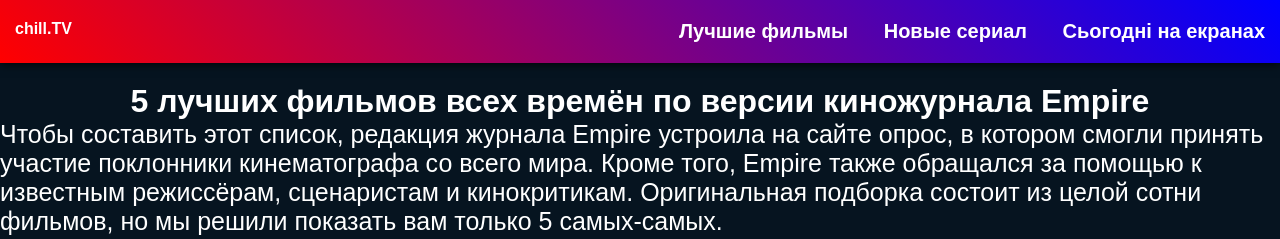
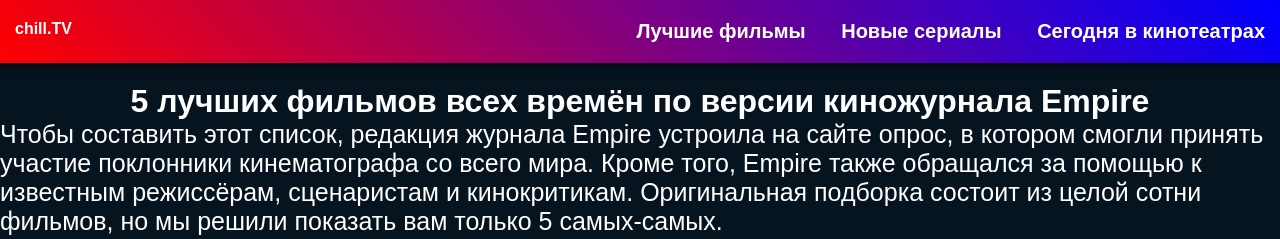
Before and after one commit to Alex0110/chill.tv.github.io, a plain HTML site: page index.html in a window 1280 px wide. Shown: the top 239 px of the page. Drawn offline with Linux system fonts and the light colour scheme.

Commit message:
Update index.html

```diff
--- a/index.html
+++ b/index.html
@@ -12,8 +12,8 @@
     <nav>
         <ul class="main-menu">
             <li><a href="index.html">Лучшие фильмы</a></li>
-            <li><a href="serials.html">Новые сериал</a></li>
-            <li><a href="index2.html">Сьогодні на екранах</a></li>
+            <li><a href="serials.html">Новые сериалы</a></li>
+            <li><a href="index2.html">Сегодня в кинотеатрах</a></li>
         </ul>
     </nav>
 </header>
```
